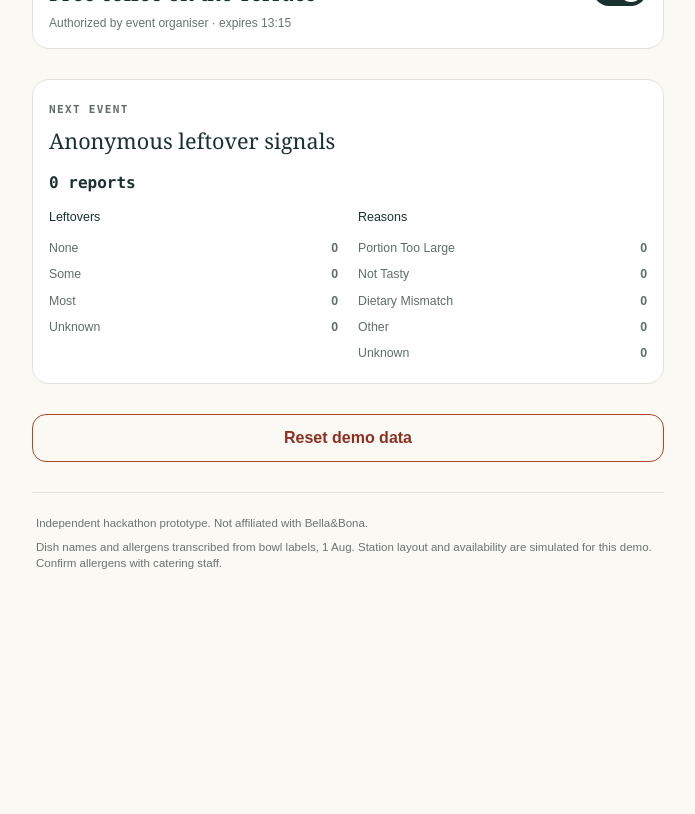
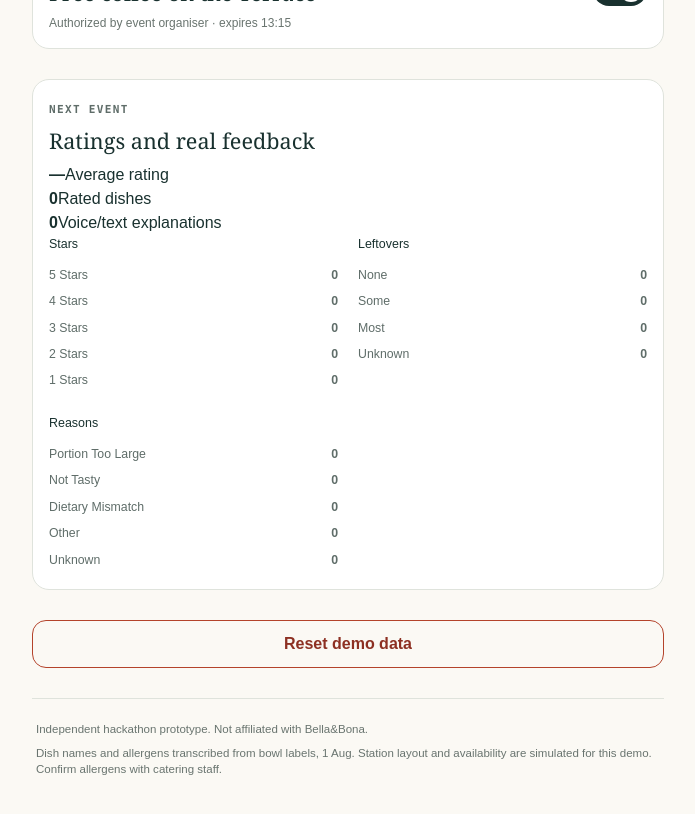
Before and after one commit to kaiser-data/bonaflow, a Next.js app: page /ops in a window 1280 px wide. Shown: the part 1540-2354 px from the top of the page, without its empty margins (292-987 px from the left). Before the commit the page ends 2228 px from the top, so only its background shows below. Built offline with nearby package versions, Linux system fonts and the light colour scheme; no server answers.

Commit message:
feat: show rated feedback analytics

```diff
--- a/src/app/ops/page.tsx
+++ b/src/app/ops/page.tsx
@@ -108,8 +108,17 @@ export default function OperationsPage() {
         </section>
 
         <section className="feedback-summary-card">
-          <span className="eyebrow">NEXT EVENT</span><h2>Anonymous leftover signals</h2><strong>{summary.total} reports</strong>
-          <div className="summary-grid"><div><h3>Leftovers</h3>{Object.entries(summary.leftovers).map(([key, value]) => <p key={key}><span>{key}</span><strong>{value}</strong></p>)}</div><div><h3>Reasons</h3>{Object.entries(summary.reasons).map(([key, value]) => <p key={key}><span>{reasonLabel[key as keyof typeof reasonLabel]}</span><strong>{value}</strong></p>)}</div></div>
+          <span className="eyebrow">NEXT EVENT</span><h2>Ratings and real feedback</h2>
+          <div className="feedback-kpis">
+            <div><strong>{summary.averageRating?.toFixed(1) ?? "—"}</strong><span>Average rating</span></div>
+            <div><strong>{summary.ratedTotal}</strong><span>Rated dishes</span></div>
+            <div><strong>{summary.voiceResponses}</strong><span>Voice/text explanations</span></div>
+          </div>
+          <div className="summary-grid">
+            <div><h3>Stars</h3>{([5, 4, 3, 2, 1] as const).map((rating) => <p key={rating}><span>{rating} stars</span><strong>{summary.ratings[rating]}</strong></p>)}</div>
+            <div><h3>Leftovers</h3>{Object.entries(summary.leftovers).map(([key, value]) => <p key={key}><span>{key}</span><strong>{value}</strong></p>)}</div>
+            <div><h3>Reasons</h3>{Object.entries(summary.reasons).map(([key, value]) => <p key={key}><span>{reasonLabel[key as keyof typeof reasonLabel]}</span><strong>{value}</strong></p>)}</div>
+          </div>
         </section>
 
         <button type="button" className="reset-button" disabled={busy} onClick={() => void reset()}>Reset demo data</button>
--- a/src/domain/operations.ts
+++ b/src/domain/operations.ts
@@ -1,4 +1,4 @@
-import type { BonaFlowState } from "./types";
+import type { BonaFlowState, DishRating } from "./types";
 
 export function completeTask(
   state: BonaFlowState,
@@ -24,6 +24,13 @@ export function setIncentiveActive(
 
 export function feedbackSummary(state: BonaFlowState) {
   const leftovers = { none: 0, some: 0, most: 0, unknown: 0 };
+  const ratings: Record<DishRating, number> = {
+    1: 0,
+    2: 0,
+    3: 0,
+    4: 0,
+    5: 0,
+  };
   const reasons = {
     portion_too_large: 0,
     not_tasty: 0,
@@ -31,9 +38,31 @@ export function feedbackSummary(state: BonaFlowState) {
     other: 0,
     unknown: 0,
   };
+  let ratedTotal = 0;
+  let ratingSum = 0;
+  let voiceResponses = 0;
   for (const item of state.feedback) {
     leftovers[item.leftoverAmount] += 1;
     reasons[item.reason] += 1;
+    if (
+      Number.isInteger(item.rating) &&
+      Number(item.rating) >= 1 &&
+      Number(item.rating) <= 5
+    ) {
+      const rating = item.rating as DishRating;
+      ratings[rating] += 1;
+      ratedTotal += 1;
+      ratingSum += rating;
+    }
+    if (item.transcript.trim().length >= 5) voiceResponses += 1;
   }
-  return { total: state.feedback.length, leftovers, reasons };
+  return {
+    total: state.feedback.length,
+    ratedTotal,
+    averageRating: ratedTotal === 0 ? null : ratingSum / ratedTotal,
+    ratings,
+    voiceResponses,
+    leftovers,
+    reasons,
+  };
 }
```
Also changed, not shown: 1 other file (tests, documents, lock files or other folders).
